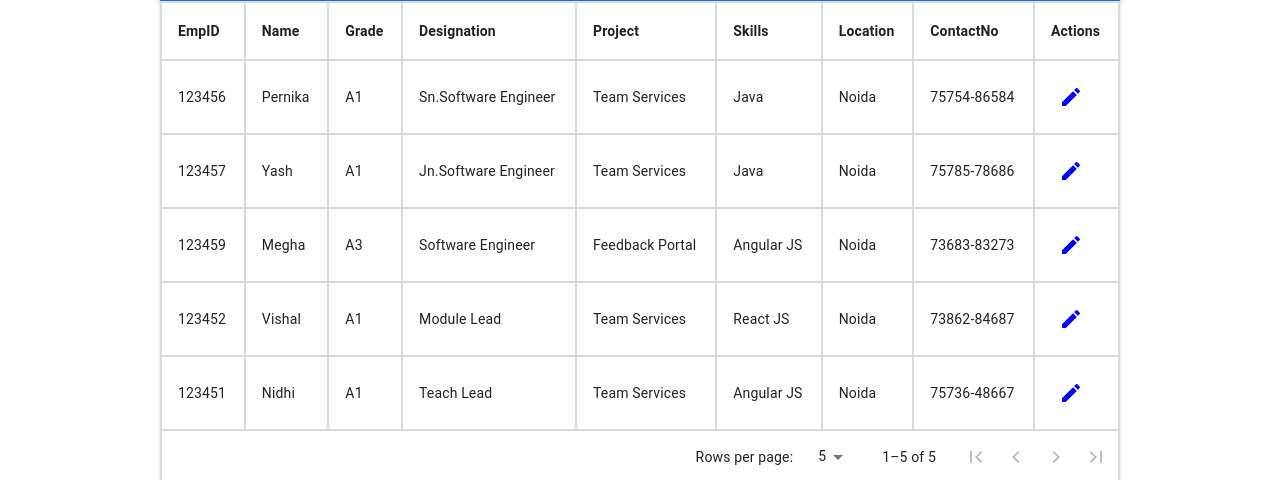
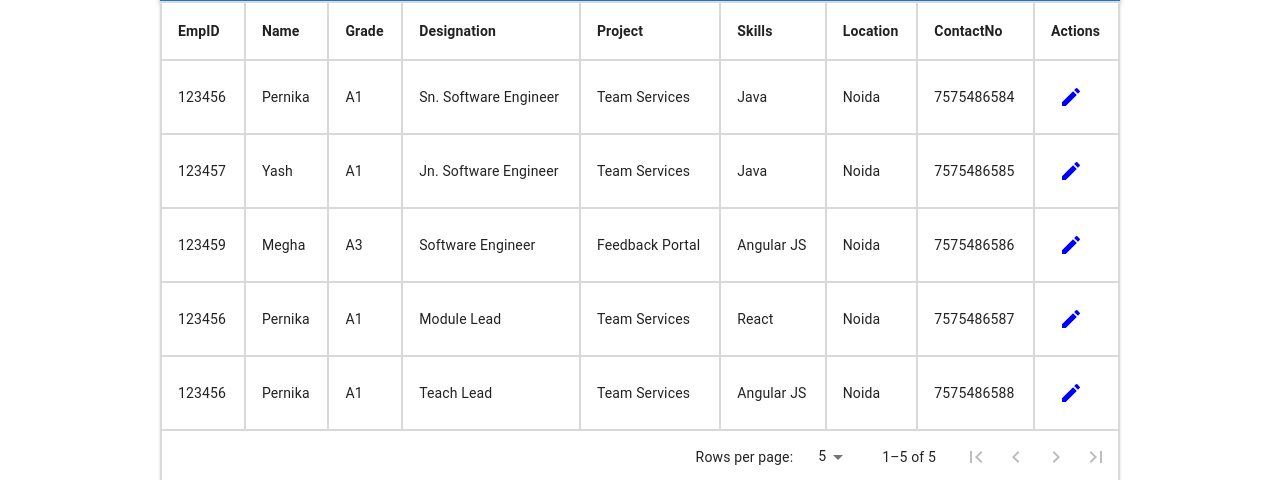
Before and after one commit to paridhigoyal23/Team-Service-UI, a React (Vite) app: page /Team-Service-UI/teammembers in a window 1280 px wide. Shown: the part 263-743 px from the top of the page. Built offline with nearby package versions, Linux system fonts and the light colour scheme; data requests are answered from the project's data file.

Commit message:
Imported data in TeamMemberTable.jsx from db.json

```diff
--- a/db.json
+++ b/db.json
@@ -1,6 +1,7 @@
 {
-    "users": [
+    "TrainingTable": [
       {
+        "id": 1,
         "EmpID": 123456,
         "Name": "Pernika",
         "TrainingTitle": "Java",
@@ -12,6 +13,7 @@
         "Status": "In Progress"
       },
       {
+        "id": 2,
         "EmpID": 123457,
         "Name": "Yash",
         "TrainingTitle": "Angular JS",
@@ -23,6 +25,7 @@
         "Status": "In Progress"
       },
       {
+        "id": 3,
         "EmpID": 123459,
         "Name": "Megha",
         "TrainingTitle": "Angular JS",
@@ -33,5 +36,58 @@
         "EndDate": "29/08/23",
         "Status": "In Progress"
       }
+    ],
+
+    "TeamMemberTable":[
+      {
+        "EmpID":123456,
+        "Name": "Pernika",
+        "Grade": "A1",
+        "Designation": "Sn. Software Engineer",
+        "Project": "Team Services",
+        "Skills": "Java",
+        "Location": "Noida",
+        "ContactNo": 7575486584
+      },
+      {
+        "EmpID":123457,
+        "Name": "Yash",
+        "Grade": "A1",
+        "Designation": "Jn. Software Engineer",
+        "Project": "Team Services",
+        "Skills": "Java",
+        "Location": "Noida",
+        "ContactNo": 7575486585
+      },
+      {
+        "EmpID":123459,
+        "Name": "Megha",
+        "Grade": "A3",
+        "Designation": "Software Engineer",
+        "Project": "Feedback Portal",
+        "Skills": "Angular JS",
+        "Location": "Noida",
+        "ContactNo": 7575486586
+      },
+      {
+        "EmpID":123456,
+        "Name": "Pernika",
+        "Grade": "A1",
+        "Designation": "Module Lead",
+        "Project": "Team Services",
+        "Skills": "React",
+        "Location": "Noida",
+        "ContactNo": 7575486587
+      },
+      {
+        "EmpID":123456,
+        "Name": "Pernika",
+        "Grade": "A1",
+        "Designation": "Teach Lead",
+        "Project": "Team Services",
+        "Skills": "Angular JS",
+        "Location": "Noida",
+        "ContactNo": 7575486588
+      }
     ]
 }
--- a/src/components/components/TeamMembersTable.jsx
+++ b/src/components/components/TeamMembersTable.jsx
@@ -1,4 +1,6 @@
 import * as React from 'react';
+import axios from 'axios';
+import { useState, useEffect } from 'react';
 
 import PropTypes from 'prop-types';
 import { useTheme } from '@mui/material/styles';
@@ -177,6 +179,17 @@ export default function TeamMembersTable() {
     setPage(0);
   };
 
+  // Fetching data by creating hooks and axios
+  //using useState to put items into table
+  const [data, setData] = useState([])
+
+  // Using useEffect to use db.json
+  useEffect(() => {
+    axios.get("http://localhost:5050/TeamMemberTable")
+    .then(response => setData(response.data))
+    .catch(err => console.log(err))
+  }, [])
+
   return (
     <Box sx={{ paddingRight:20,paddingLeft:20}}>
       {/* Toolbar with search bar and icons */}
@@ -253,23 +266,22 @@ export default function TeamMembersTable() {
             <TableCell sx={{ fontWeight: 'bold' }} >Actions</TableCell>
           </TableRow>
         </TableHead>
-        <TableBody>
-          {(rowsPerPage > 0
-            ? rows.slice(page * rowsPerPage, page * rowsPerPage + rowsPerPage)
-            : rows
-          ).map((row) => (
-            <TableRow key={row.EmpId}>
-              <TableCell component="th" scope="row">{row.EmpId}</TableCell>
-              <TableCell>{row.Name}</TableCell>
-              <TableCell>{row.Grade}</TableCell>
-              <TableCell>{row.Designation}</TableCell>
-              <TableCell>{row.Project}</TableCell>
-              <TableCell>{row.Skills}</TableCell>
-              <TableCell>{row.Location}</TableCell>
-              <TableCell>{row.ContactNo}</TableCell>
+
+  {/* Here data is coming from db.json file */}
+        <TableBody>{
+          data.map((TeamMemberTable, index) => (
+            <TableRow key={index}>
+              <TableCell component="th" scope="row">{TeamMemberTable.EmpID}</TableCell>
+              <TableCell>{TeamMemberTable.Name}</TableCell>
+              <TableCell>{TeamMemberTable.Grade}</TableCell>
+              <TableCell>{TeamMemberTable.Designation}</TableCell>
+              <TableCell>{TeamMemberTable.Project}</TableCell>
+              <TableCell>{TeamMemberTable.Skills}</TableCell>
+              <TableCell>{TeamMemberTable.Location}</TableCell>
+              <TableCell>{TeamMemberTable.ContactNo}</TableCell>
               <TableCell>
               <Tooltip title="Edit Employee List">
-                <IconButton sx={{color: 'blue','&:hover': {color:'darkblue'}}} onClick={() => handleEdit(row.EmpId)}>
+                <IconButton sx={{color: 'blue','&:hover': {color:'darkblue'}}} onClick={() => handleEdit(TeamMemberTable.EmpId)}>
                   <EditIcon />
                 </IconButton>
               </Tooltip>
--- a/src/components/components/TrainingTable.jsx
+++ b/src/components/components/TrainingTable.jsx
@@ -197,11 +197,10 @@ export default function TrainingTable() {
 
   // Using useEffect to use db.json
   useEffect(() => {
-    axios.get("http://localhost:5050/users")
+    axios.get("http://localhost:5050/TrainingTable")
     .then(response => setData(response.data))
     .catch(err => console.log(err))
   }, [])
-
 
   return (
     <Box sx={{ paddingRight:20,paddingLeft:20}}>
@@ -217,7 +216,7 @@ export default function TrainingTable() {
             />
           </Search>
 
-        <Tooltip title="Add Employee">
+        <Tooltip title="Add Employee" >
           <IconButton  style={{ marginLeft: '10px' }} sx={{backgroundColor: 'blue', color: 'white','&:hover': {backgroundColor: 'darkblue'}}}>
             <AddIcon />
           </IconButton>
@@ -234,51 +233,53 @@ export default function TrainingTable() {
     <TableContainer component={Paper} >
       <Table sx={{ minWidth: 500 }} aria-label="custom pagination table">
       <TableHead >
-          <TableRow sx={{fontWeight:"bold"}}>
-            <TableCell >EmpID</TableCell>
-            <TableCell >Name</TableCell>
-            <TableCell >Training Title</TableCell>
-            <TableCell >Training Type</TableCell>
-            <TableCell >Mode</TableCell>
-            <TableCell >Planned Date</TableCell>
-            <TableCell >Start Date</TableCell>
-            <TableCell >End Date</TableCell>
-            <TableCell >Status</TableCell>
-            <TableCell >Actions</TableCell>
+          <TableRow>
+            <TableCell sx={{fontWeight:"bold"}}>EmpID</TableCell>
+            <TableCell sx={{fontWeight:"bold"}} >Name</TableCell>
+            <TableCell sx={{fontWeight:"bold"}} >Training Title</TableCell>
+            <TableCell sx={{fontWeight:"bold"}} >Training Type</TableCell>
+            <TableCell sx={{fontWeight:"bold"}} >Mode</TableCell>
+            <TableCell sx={{fontWeight:"bold"}} >Planned Date</TableCell>
+            <TableCell sx={{fontWeight:"bold"}} >Start Date</TableCell>
+            <TableCell sx={{fontWeight:"bold"}} >End Date</TableCell>
+            <TableCell sx={{fontWeight:"bold"}} >Status</TableCell>
+            <TableCell sx={{fontWeight:"bold"}} >Actions</TableCell>
           </TableRow>
         </TableHead>
         <TableBody>{
-          data.map((user, index) => (
+          data.map((TrainingTable, index) => (
             <TableRow key={index}>
 {/* this is the entry that should be filled by db.json */}
-              <TableCell component="th" scope="row">{user.EmpID}</TableCell>
-              <TableCell>{user.Name}</TableCell>
-              <TableCell>{user.TrainingTitle}</TableCell>
-              <TableCell>{user.TrainingType}</TableCell>
-              <TableCell>{user.Mode}</TableCell>
-              <TableCell>{user.PlannedDate}</TableCell>
-              <TableCell>{user.StartDate}</TableCell>
-              <TableCell>{user.EndDate}</TableCell>
-              <TableCell>{user.Status}</TableCell>
+              <TableCell component="th" scope="row">{TrainingTable.EmpID}</TableCell>
+              <TableCell>{TrainingTable.Name}</TableCell>
+              <TableCell>{TrainingTable.TrainingTitle}</TableCell>
+              <TableCell>{TrainingTable.TrainingType}</TableCell>
+              <TableCell>{TrainingTable.Mode}</TableCell>
+              <TableCell>{TrainingTable.PlannedDate}</TableCell>
+              <TableCell>{TrainingTable.StartDate}</TableCell>
+              <TableCell>{TrainingTable.EndDate}</TableCell>
+              <TableCell>{TrainingTable.Status}</TableCell>
 
 {/* Sample API from jsonplaceholder */}
-              {/* <TableCell>{user.id}</TableCell>
-              <TableCell>{user.name}</TableCell>
-              <TableCell>{user.username}</TableCell>
-              <TableCell>{user.address.city}</TableCell>
-              <TableCell>{user.address.zipcode}</TableCell>
-              <TableCell>{user.phone}</TableCell>
-              <TableCell>{user.website}</TableCell>
-              <TableCell>{user.company.name}</TableCell>
-              <TableCell>{user.company.bs}</TableCell> */}
+              {/* <TableCell>{TrainingTable.id}</TableCell>
+              <TableCell>{TrainingTable.name}</TableCell>
+              <TableCell>{TrainingTable.TrainingTablename}</TableCell>
+              <TableCell>{TrainingTable.address.city}</TableCell>
+              <TableCell>{TrainingTable.address.zipcode}</TableCell>
+              <TableCell>{TrainingTable.phone}</TableCell>
+              <TableCell>{TrainingTable.website}</TableCell>
+              <TableCell>{TrainingTable.company.name}</TableCell>
+              <TableCell>{TrainingTable.company.bs}</TableCell> */}
               <TableCell>
+          {/* Edit Icon  */}
               <Tooltip title="Edit Employee List">
-                <IconButton sx={{color: 'blue','&:hover': {color:'darkblue'}}} onClick={() => handleEdit(row.EmpId)}>
+                <IconButton sx={{color: 'blue','&:hover': {color:'darkblue'}}} onClick={() => handleEdit(TrainingTable.EmpID)}>
                   <EditIcon />
                 </IconButton>
               </Tooltip>
+          {/* Copy Icon  */}
               <Tooltip title="Copy Employee Details">
-                <IconButton sx={{color: 'green','&:hover': {color:'darkgreen'}}} onClick={() => handleCopy(row.email)}>
+                <IconButton sx={{color: 'green','&:hover': {color:'darkgreen'}}} onClick={() => handleCopy(TrainingTable.Name)}>
                   <ContentCopyIcon />
                 </IconButton>
               </Tooltip>
```
Also changed, not shown: src/Elements/TrainingTable/AddIcon/AddIcon.jsx (added, +11 -0 lines).
